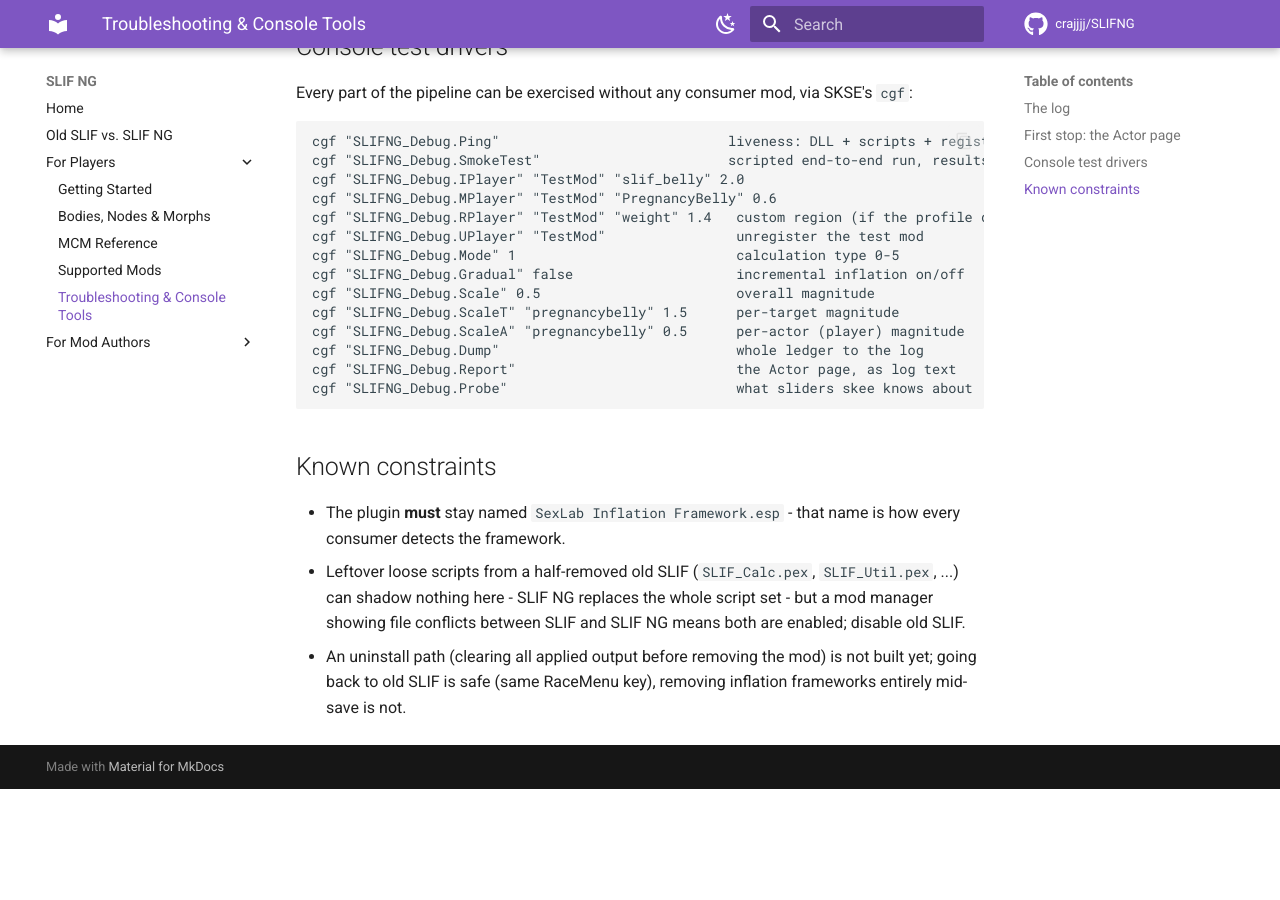
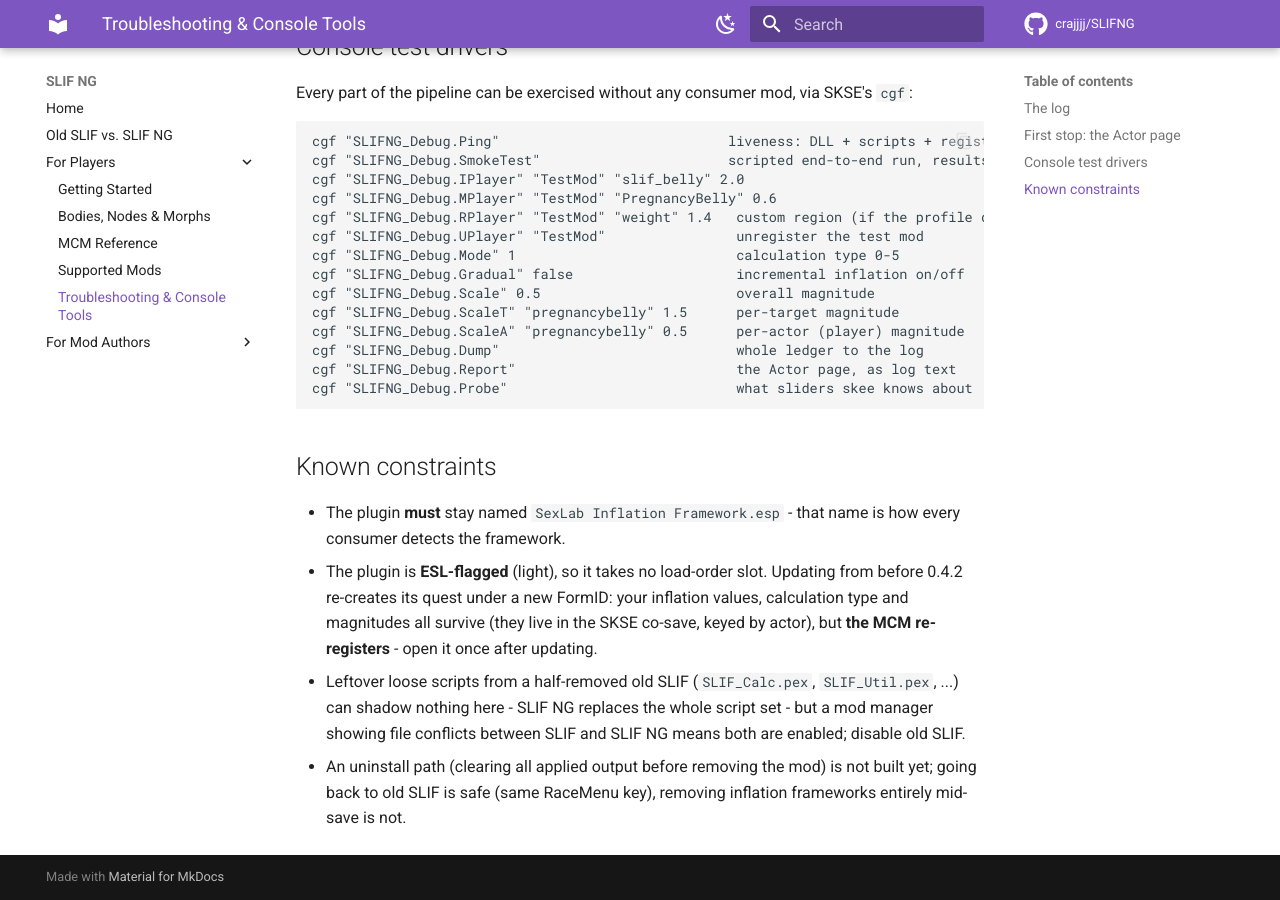
Before and after one commit to crajjjj/SLIFNG, an MkDocs documentation site: the page built from docs/players/troubleshooting.md, in a window 1280 px wide and 900 px high, scrolled down 1576 px. Built offline with MkDocs 1.6.1 and Material for MkDocs 9.7.7, drawn with Linux system fonts in a browser that asks for light colours; comment, search, counter and statistics services are not loaded; before the commit the page ends 2365 px from its top, so only the background shows below that.

Commit message:
ESL-flag the plugin (0.4.2)
Two quest records at 0x800/0x801, so it is trivially light-eligible and
costs a load-order slot for nothing. Contract-safe: local FormIDs are
unchanged and every surveyed consumer detects SLIF by plugin NAME, never
by resolving a form from it.

A pre-0.4.2 save drops the old quest and starts the new one fresh, so
the MCM re-registers - harmless, because the ledger lives in the DLL
co-save keyed by actor and OnConfigInit already runs the legacy import.

```diff
--- a/docs/players/troubleshooting.md
+++ b/docs/players/troubleshooting.md
@@ -65,5 +65,6 @@ cgf "SLIFNG_Debug.Probe"                            what sliders skee knows abou
 ## Known constraints
 
 - The plugin **must** stay named `SexLab Inflation Framework.esp` - that name is how every consumer detects the framework.
+- The plugin is **ESL-flagged** (light), so it takes no load-order slot. Updating from before 0.4.2 re-creates its quest under a new FormID: your inflation values, calculation type and magnitudes all survive (they live in the SKSE co-save, keyed by actor), but **the MCM re-registers** - open it once after updating.
 - Leftover loose scripts from a half-removed old SLIF (`SLIF_Calc.pex`, `SLIF_Util.pex`, ...) can shadow nothing here - SLIF NG replaces the whole script set - but a mod manager showing file conflicts between SLIF and SLIF NG means both are enabled; disable old SLIF.
 - An uninstall path (clearing all applied output before removing the mod) is not built yet; going back to old SLIF is safe (same RaceMenu key), removing inflation frameworks entirely mid-save is not.
```
Also changed, not shown: CONTRACT.md (+9 -0 lines), 6 other files.
